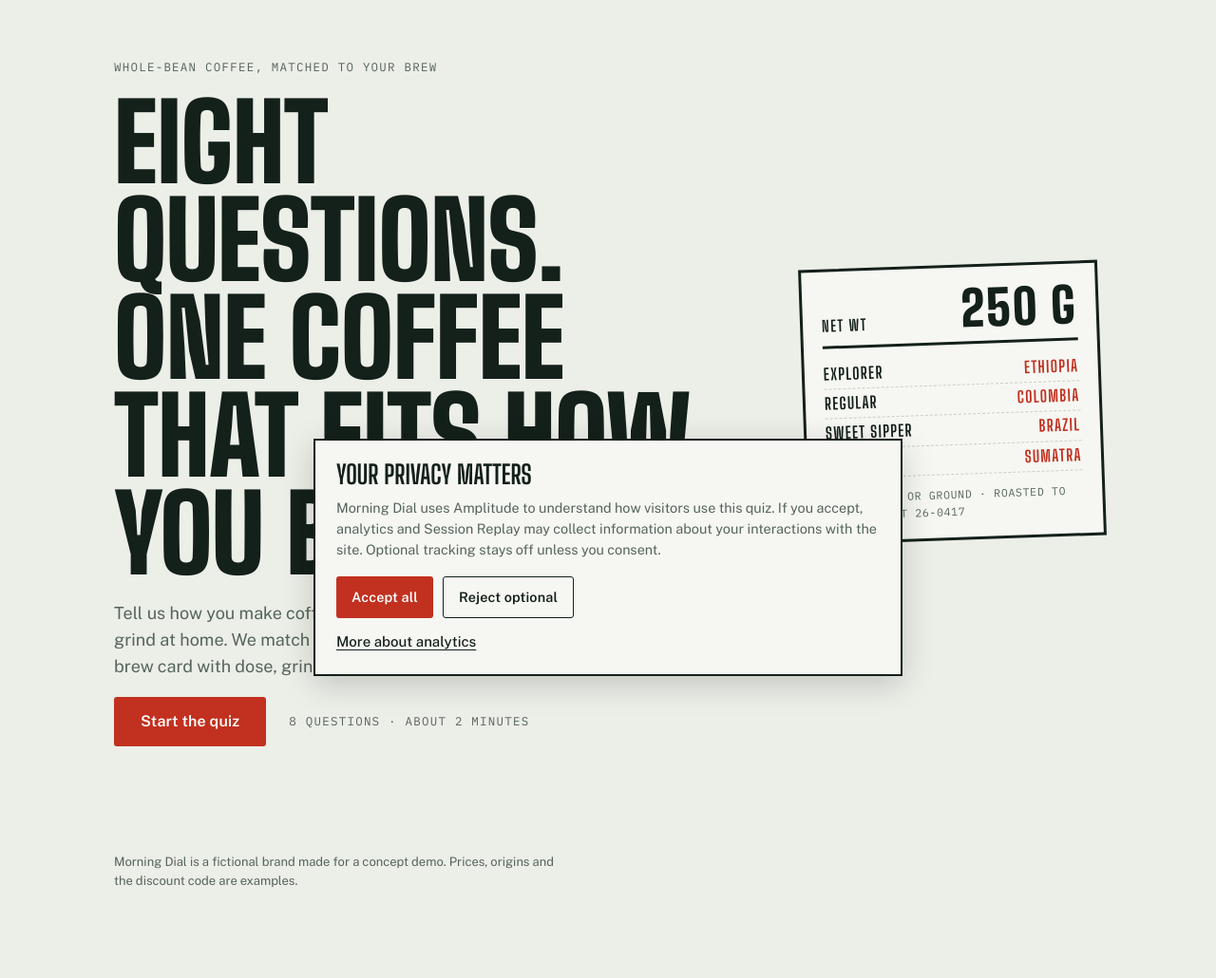
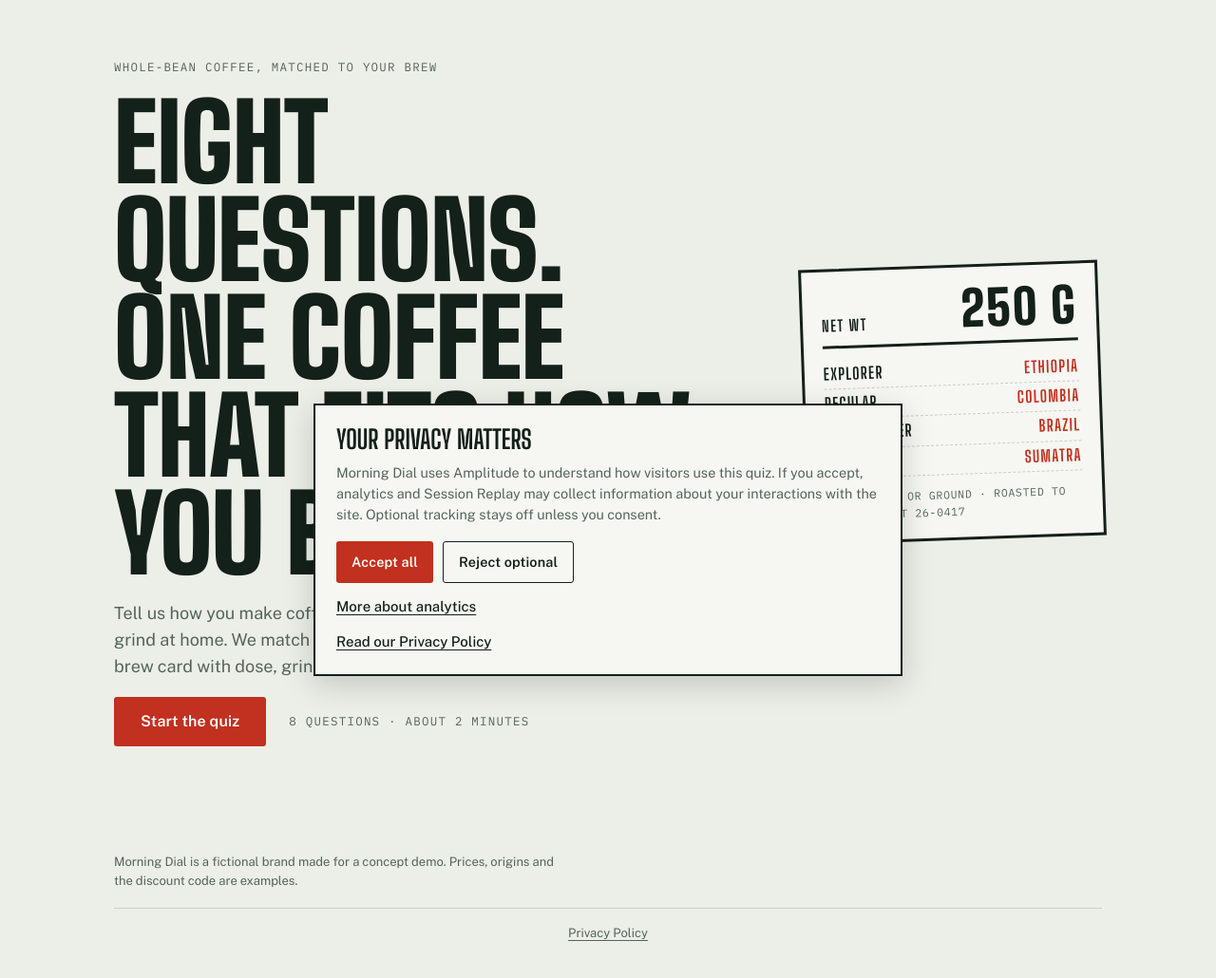
Before and after one commit to mykhailovidlyvanyi/coffee_quiz, a plain HTML site: page index.html in a window 1280 px wide. Shown: the part 72-1102 px from the top of the page at 95% size. Before the commit the page ends 1050 px from the top, so only its background shows below. Drawn offline with nearby package versions, Linux system fonts and the light colour scheme.

Commit message:
Update index.html

```diff
--- a/index.html
+++ b/index.html
@@ -221,6 +221,22 @@ details ol { margin: 12px 0 0; padding-left: 0; list-style: none; font-family: v
   display: block;
   margin-top: 12px;
 }
+  .site-footer {
+  margin-top: 18px;
+  padding-top: 16px;
+  border-top: 1px solid var(--line);
+  text-align: center;
+  font-size: .8125rem;
+}
+
+.site-footer a {
+  color: var(--muted);
+  text-underline-offset: 3px;
+}
+
+.site-footer a:hover {
+  color: var(--ink);
+}
 </style>
 
 </head>
@@ -347,7 +363,13 @@ details ol { margin: 12px 0 0; padding-left: 0; list-style: none; font-family: v
     </details>
   </section>
 
-  <p class="fine foot">Morning Dial is a fictional brand made for a concept demo. Prices, origins and the discount code are examples.</p>
+    <p class="fine foot">
+    Morning Dial is a fictional brand made for a concept demo.
+    Prices, origins and the discount code are examples.
+  </p>
+  <footer class="site-footer">
+    <a href="./privacy.html">Privacy Policy</a>
+  </footer>
 </div>
 
 <script>
@@ -857,6 +879,9 @@ details ol { margin: 12px 0 0; padding-left: 0; list-style: none; font-family: v
           type="button">
     More about analytics
   </button>
+  <a class="link privacy-settings-link" href="./privacy.html">
+    Read our Privacy Policy
+  </a>
   <p id="privacyMore" hidden style="margin-top:10px">
     The quiz can work without optional analytics. Your choice is saved
     in this browser. You can change it by clearing this site's saved
```
